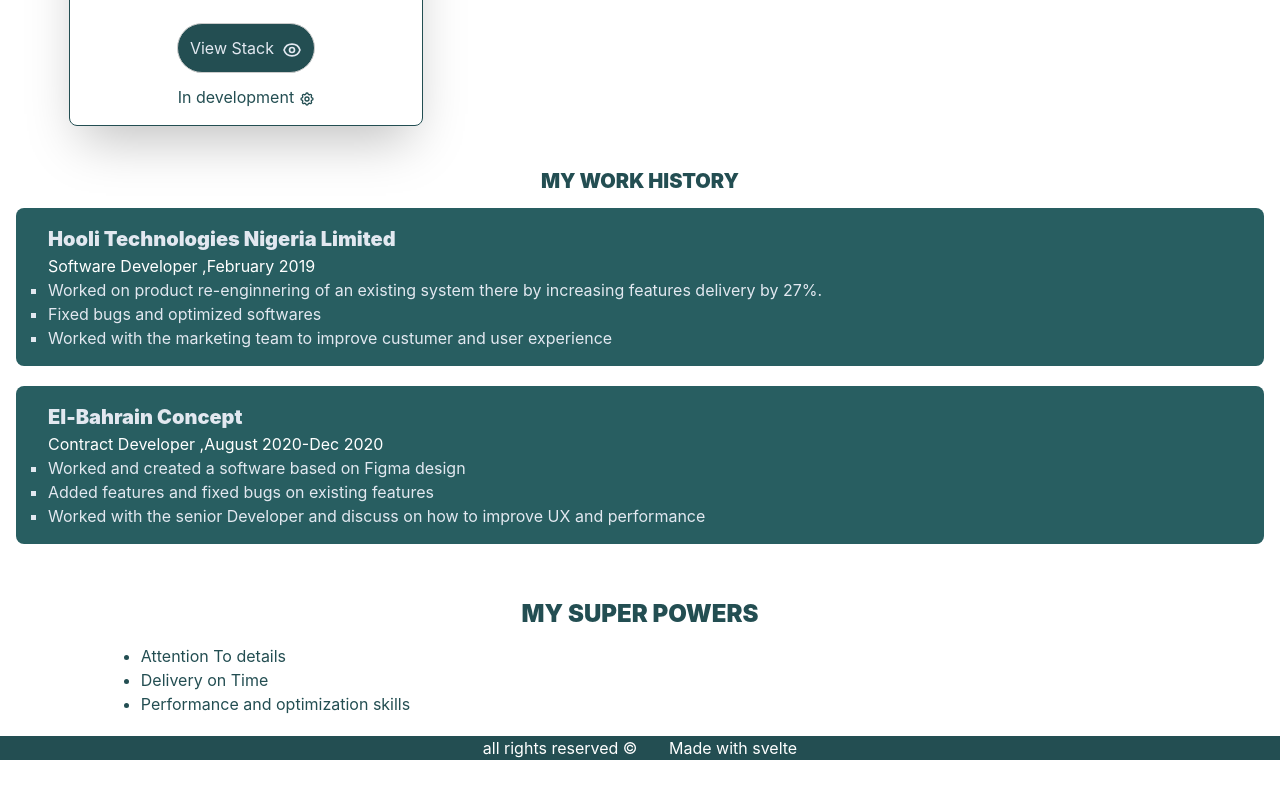
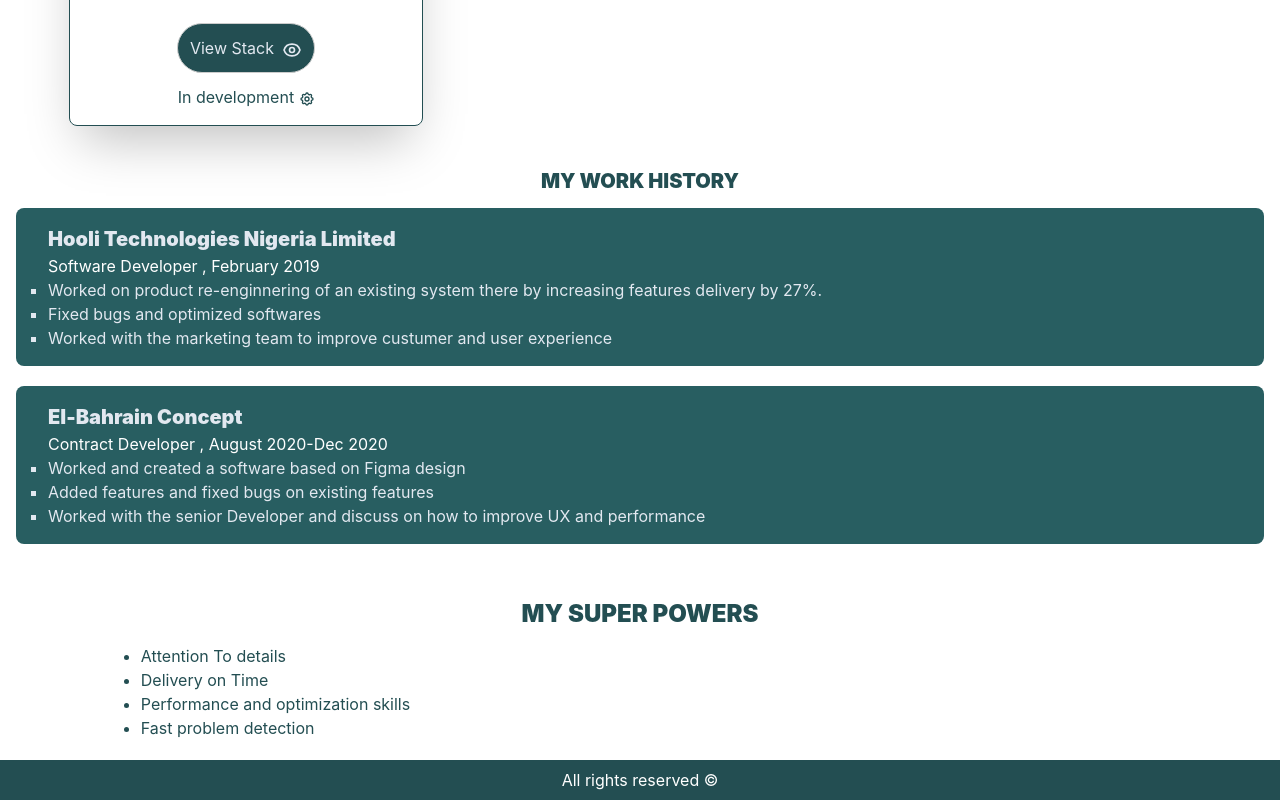
Before and after one commit to mzmarshall1278/portfolio, a Svelte app: page / in a window 1280 px wide. Shown: the part 1788-2588 px from the top of the page. Before the commit the page ends 2548 px from the top, so only its background shows below. Built offline with nearby package versions, Linux system fonts and the light colour scheme.

Commit message:
Final touches

```diff
--- a/src/App.svelte
+++ b/src/App.svelte
@@ -14,7 +14,7 @@
 <Projects />
 <WorkHistory />
 <Perks/>
-<footer class="bg-teal-900 text-white px-5 text-center">all rights reserved &copy; &nbsp;&nbsp;&nbsp;&nbsp;&nbsp; Made with svelte</footer>
+<footer class="bg-teal-900 text-white px-5  py-2 text-center">All rights reserved &copy;</footer>
 <main>
 </main>
 
--- a/src/Banner.svelte
+++ b/src/Banner.svelte
@@ -10,27 +10,28 @@
         <svg xmlns="http://www.w3.org/2000/svg" fill="none" viewBox="0 0 24 24" stroke="currentColor" class="w-6 inline-block mr-2">
           <path stroke-linecap="round" stroke-linejoin="round" stroke-width="2" d="M3 8l7.89 5.26a2 2 0 002.22 0L21 8M5 19h14a2 2 0 002-2V7a2 2 0 00-2-2H5a2 2 0 00-2 2v10a2 2 0 002 2z" />
         </svg>
-        <span mailto="mzmarshall1278@gmail.com" >Email me</span>
+        <a style="text-decoration:none" href="mailto:mzmarshall1278@gmail.com">Email me</a>
       </button>
 
       <button class="transition ease-linear duration-300 mx-2 bg-transparent hover:bg-white text-white hover:text-black font-bold py-2 px-4 rounded inline-flex items-center">
         <svg class="w-6 inline-block mr-2" xmlns="http://www.w3.org/2000/svg" fill="none" viewBox="0 0 24 24" stroke="currentColor">
           <path stroke-linecap="round" stroke-linejoin="round" stroke-width="2" d="M3 5a2 2 0 012-2h3.28a1 1 0 01.948.684l1.498 4.493a1 1 0 01-.502 1.21l-2.257 1.13a11.042 11.042 0 005.516 5.516l1.13-2.257a1 1 0 011.21-.502l4.493 1.498a1 1 0 01.684.949V19a2 2 0 01-2 2h-1C9.716 21 3 14.284 3 6V5z" />
         </svg>
-        <span>Call me</span>
+        <a style="text-decoration:none" href="tel:+2348161864963">Call me</a>
       </button>
     </div>
     <!-- image -->
     <div class="grid md:grid-cols-3 gap-5 pr-5">
       <div class="col-span-1">
-        <img src="/images/three.png" width="400">
+        <img src="/images/three.png" width="400" alt="pic">
       </div>
       <div class="md:mt-40 md:col-span-2 text-center">
         <div class="text-2xl md:text-4xl">Hi, My name is Muhammad Zangina.</div>
         I am a self-taught and self-motivated web developer. I have over 5 years of self learning experience
         and 2 years of working experience. I've worked remotely with agencies, and collaborated with talented people to create products for both business and customer use.
         <div class="my-6">
-          <button class="transition ease-linear duration-300 text-teal-900 bg-white hover:bg-transparent hover:text-white font-bold py-2 px-4 rounded-full" >CHECKOUT MY RESUME
+          <button class="transition ease-linear duration-300 text-teal-900 bg-white hover:bg-transparent hover:text-white font-bold py-2 px-4 rounded-full" >
+            <a style="text-decoration:none" href="https://drive.google.com/file/d/1uYocsi1_d42oY3i0nVg5oeXPCUhVNrCc/view?usp=sharing" target="_blank">CHECKOUT MY RESUME</a>
           </button>
         </div>
         </div>
--- a/src/Perks.svelte
+++ b/src/Perks.svelte
@@ -9,6 +9,7 @@
         <li>Attention To details</li>
         <li>Delivery on Time</li>
         <li>Performance and optimization skills</li>
+        <li>Fast problem detection</li>
     </ul>
   </div>
 </div>
--- a/src/WorkHistory.svelte
+++ b/src/WorkHistory.svelte
@@ -31,7 +31,7 @@
         <li>
           <div class=" bg-teal-800 py-4 px-8 mb-5 rounded-lg mx-auto">
             <h4 class="text-xl font-black">{work.company}</h4>
-            <h6 class="text-white">{work.role},<span>{work.duration}</span></h6>
+            <h6 class="text-white">{work.role}, <span> {work.duration}</span></h6>
             <ul class="x-auto">
               {#each work.achievements as achievement}
                 <li style="list-style-type: square;">{achievement}</li>
```
